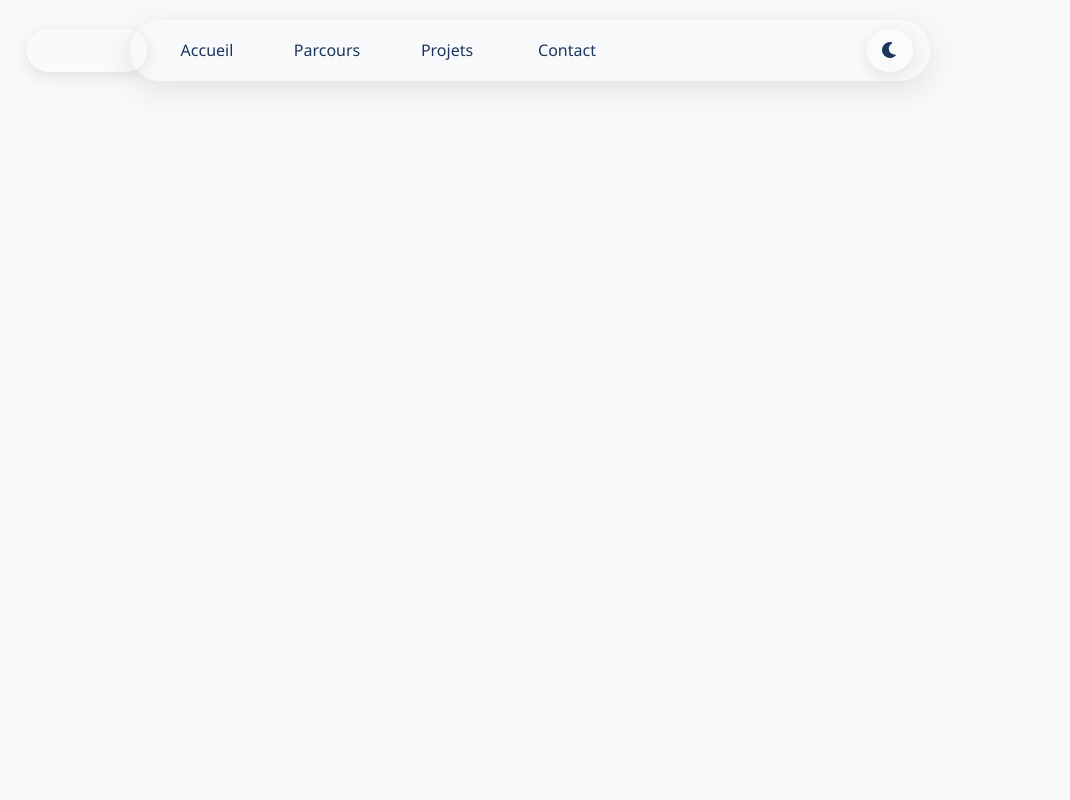
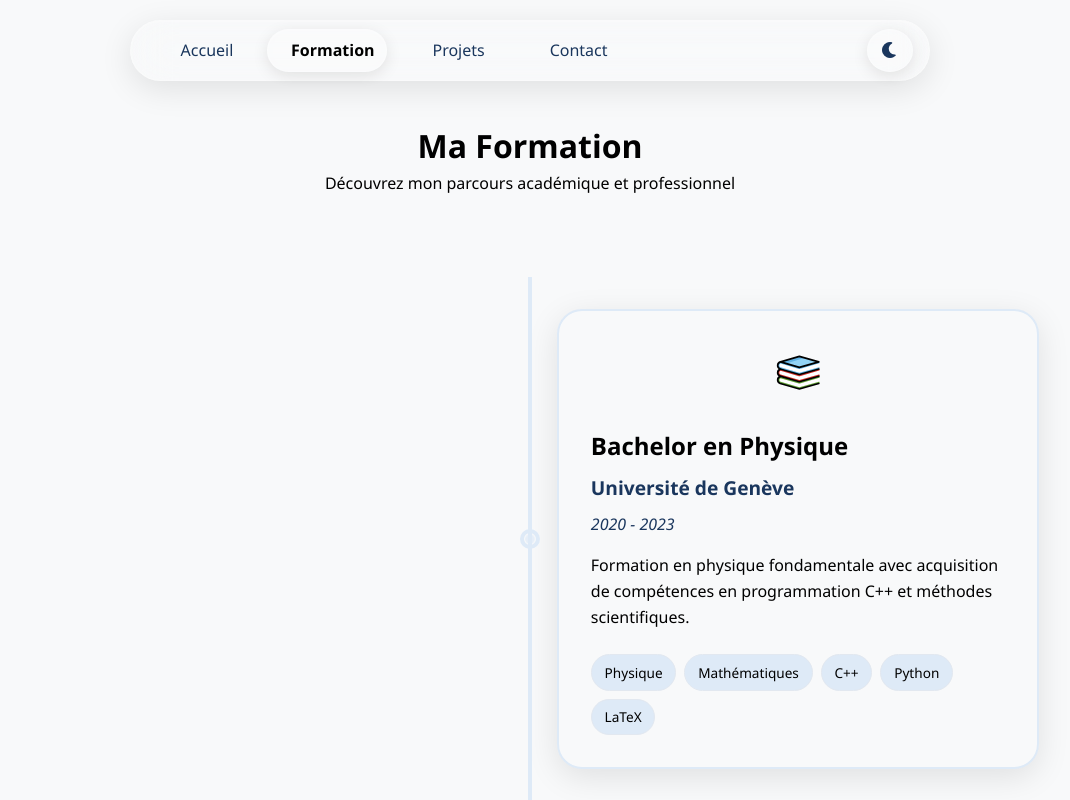
Before and after one commit to mael-sil/site-perso, a Vue app: page /formation in a window 1280 px wide. Shown: the top 800 px of the page, without its empty margins (110-1180 px from the left). Built offline with nearby package versions, Linux system fonts and the light colour scheme; the HTML template or start-up script is replaced by a standard one.

Commit message:
Rename Parcours to Formation

```diff
--- a/src/pages/Parcours.vue
+++ b/src/pages/Formation.vue
@@ -43,13 +43,13 @@ const formationSteps: FormationStep[] = [
 </script>
 
 <template>
-  <div class="page content-padding parcours">
-    <div class="parcours-header">
-      <h1>Mon Parcours</h1>
-      <p>Découvrez mon parcours académique et professionnel</p>
-    </div>
+     <div class="page content-padding formation">
+         <div class="formation-header">
+       <h1>Ma Formation</h1>
+       <p>Découvrez mon parcours académique et professionnel</p>
+     </div>
 
-    <div class="parcours-container">
+         <div class="formation-container">
       <!-- Route verticale avec scroll -->
       <div class="route-container">
         <div class="route-line"></div>
@@ -75,13 +75,13 @@ const formationSteps: FormationStep[] = [
 </template>
 
 <style scoped>
-.parcours {
+.formation {
   min-height: 100vh;
   position: relative;
   overflow: hidden;
 }
 
-.parcours-header {
+.formation-header {
   text-align: center;
   margin-bottom: 3rem;
   z-index: 10;
@@ -102,7 +102,7 @@ const formationSteps: FormationStep[] = [
   margin: 0 auto;
 }
 
-.parcours-container {
+.formation-container {
   position: relative;
   max-width: 1200px;
   margin: 0 auto;
--- a/src/utils/pages.ts
+++ b/src/utils/pages.ts
@@ -13,9 +13,9 @@ export const pages: PageInfo[] = [
     title: 'Accueil'
   },
   {
-    name: 'Parcours',
-    path: '/parcours',
-    title: 'Parcours'
+    name: 'Formation',
+    path: '/formation',
+    title: 'Formation'
   },
   {
     name: 'Projets',
```
